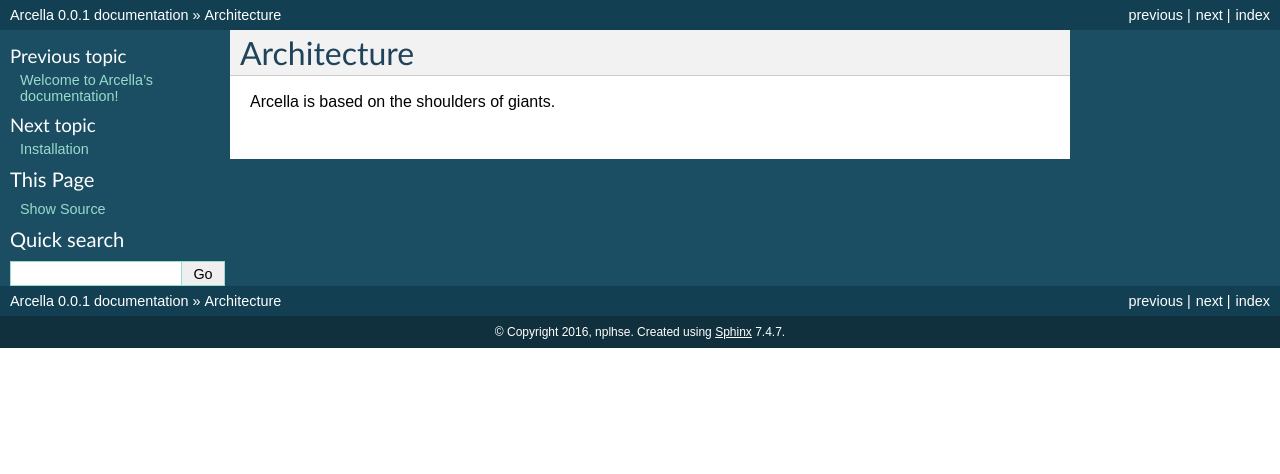
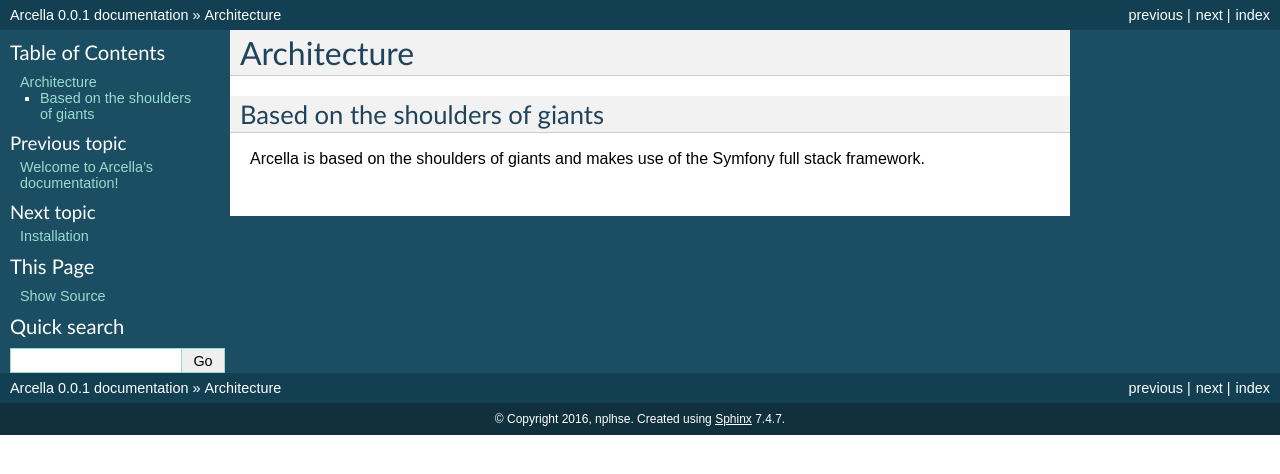
Before and after one commit to airin14/arcella, a Sphinx documentation site: the page built from docs/concept/architecture.rst, in a window 1280 px wide. Shown: the top 474 px of the page. Built offline with Sphinx 7.4.7, drawn with Linux system fonts in a browser that asks for light colours; pages that are not in the unit, such as notebooks, are missing from menus.

Commit message:
docs: Added some text to concepts/architecture

```diff
--- a/docs/concept/architecture.rst
+++ b/docs/concept/architecture.rst
@@ -1,4 +1,7 @@
 Architecture
 ************
 
-Arcella is based on the shoulders of giants.
+Based on the shoulders of giants
+================================
+
+Arcella is based on the shoulders of giants and makes use of the Symfony full stack framework.
--- a/docs/index.rst
+++ b/docs/index.rst
@@ -10,7 +10,6 @@
 * :ref:`code-docs`
 
 .. _concept-docs:
-
 .. toctree::
    :maxdepth: 2
    :caption: Concept Documentation
@@ -19,7 +18,6 @@
 
 
 .. _dev-docs:
-
 .. toctree::
    :maxdepth: 2
    :caption: Developer Documentation
@@ -33,7 +31,6 @@
 
 
 .. _code-docs:
-
 .. toctree::
    :maxdepth: 2
    :caption: Source Documentation
```
